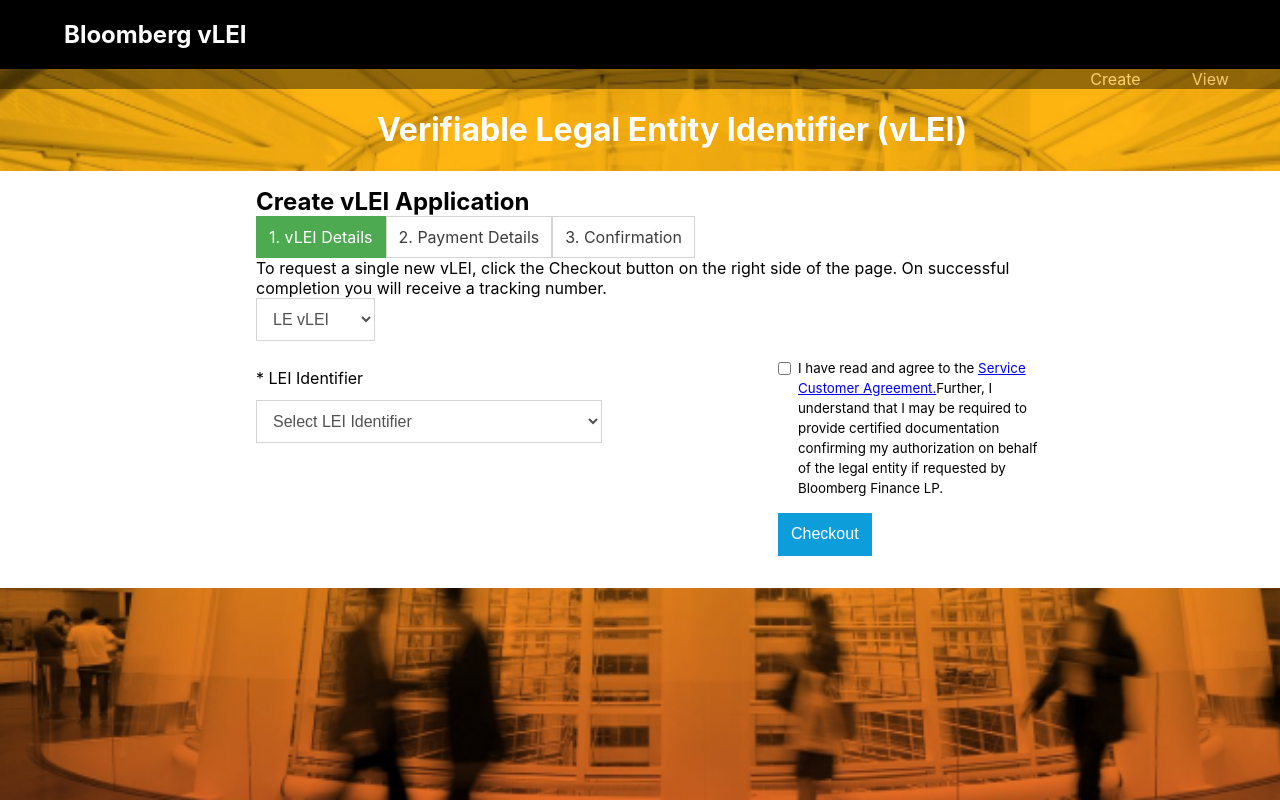
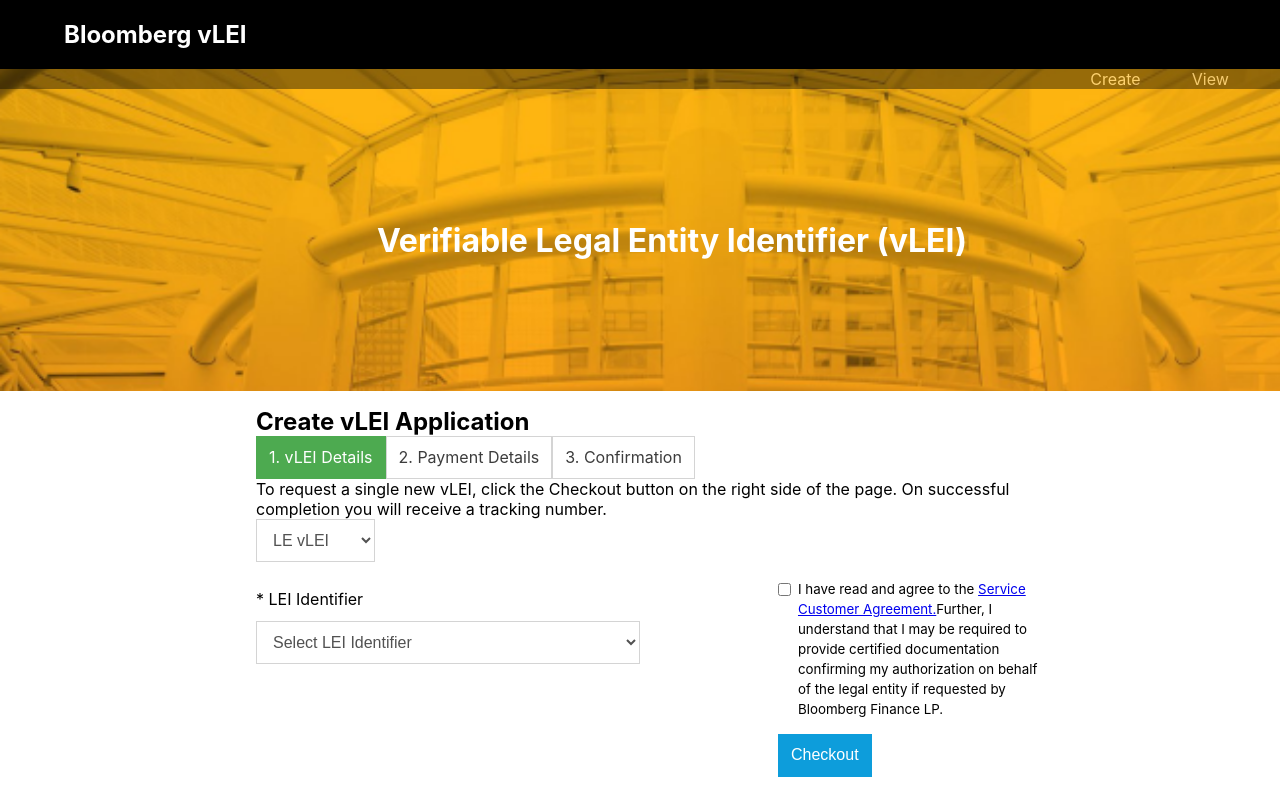
Before and after one commit to nhatduy227/bb-frontend, a React (Create React App) app: page /create in a window 1280 px wide. Built offline with nearby package versions, Linux system fonts and the light colour scheme.

Commit message:
update css

```diff
--- a/src/Pages/Create/Create.css
+++ b/src/Pages/Create/Create.css
@@ -11,7 +11,7 @@
     display: flex;
     flex-direction: column;
     justify-content: space-between;
-    min-height: 40vh;
+    min-height: 90vh;
 }
 
 .title {
@@ -163,4 +163,22 @@
     background-clip: padding-box;
     border: 1px solid #d4d4d4;
     border-radius: 0;
+    width: 30vw;
+    box-sizing: border-box;
 }
+
+.select-form-secondary {
+    display: block;
+    width: 100%;
+    height: calc(1.8em + 0.75rem + 2px);
+    padding: 0.375rem 0.75rem;
+    font-size: 1rem;
+    font-weight: 400;
+    line-height: 1.8;
+    color: #525252;
+    background-color: #fff;
+    background-clip: padding-box;
+    border: 1px solid #d4d4d4;
+    border-radius: 0;
+    box-sizing: border-box;
+}
--- a/src/Pages/Create/Create.jsx
+++ b/src/Pages/Create/Create.jsx
@@ -4,7 +4,7 @@
 import './Create.css'
 
 export default function Create() {
-  const [formType, setFormType] = React.useState('LE')
+  const [formType, setFormType] = useState('LE')
   return (
     <div>
       <Header />
@@ -28,7 +28,7 @@
                   <span>
                     <div className="row">
                       <div className="col-form-input">
-                        <select class="select-form" onChange={e => setFormType(e.target.value)}>
+                        <select class="select-form-secondary" onChange={e => setFormType(e.target.value)}>
                           <option value="LE">LE vLEI</option>
                           <option value="OOR">OOR vLEI</option>
                           <option value="ECR">ECR vLEI</option>
--- a/src/Pages/Login/Login.css
+++ b/src/Pages/Login/Login.css
@@ -11,7 +11,7 @@
     display: flex;
     flex-direction: column;
     justify-content: space-between;
-    min-height: 92vh;
+    min-height: 90vh;
 }
 
 .title {
```
